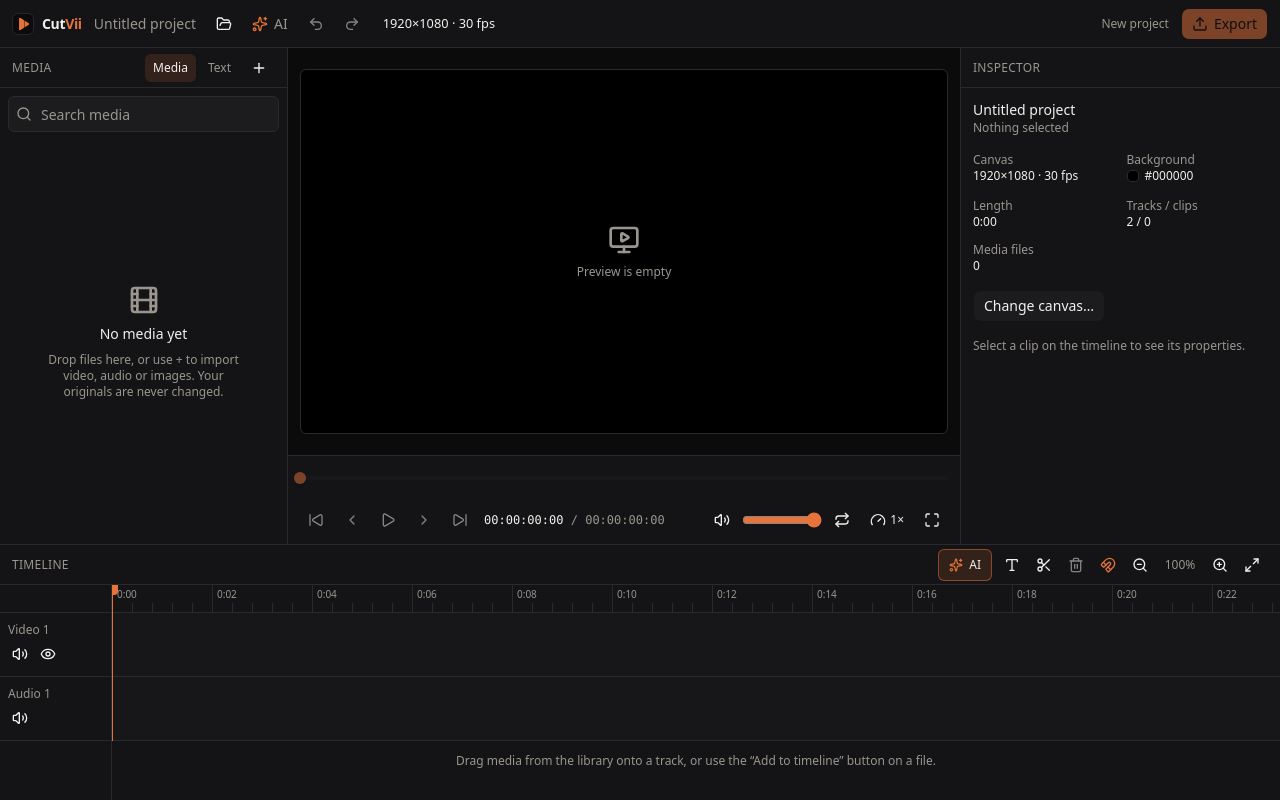
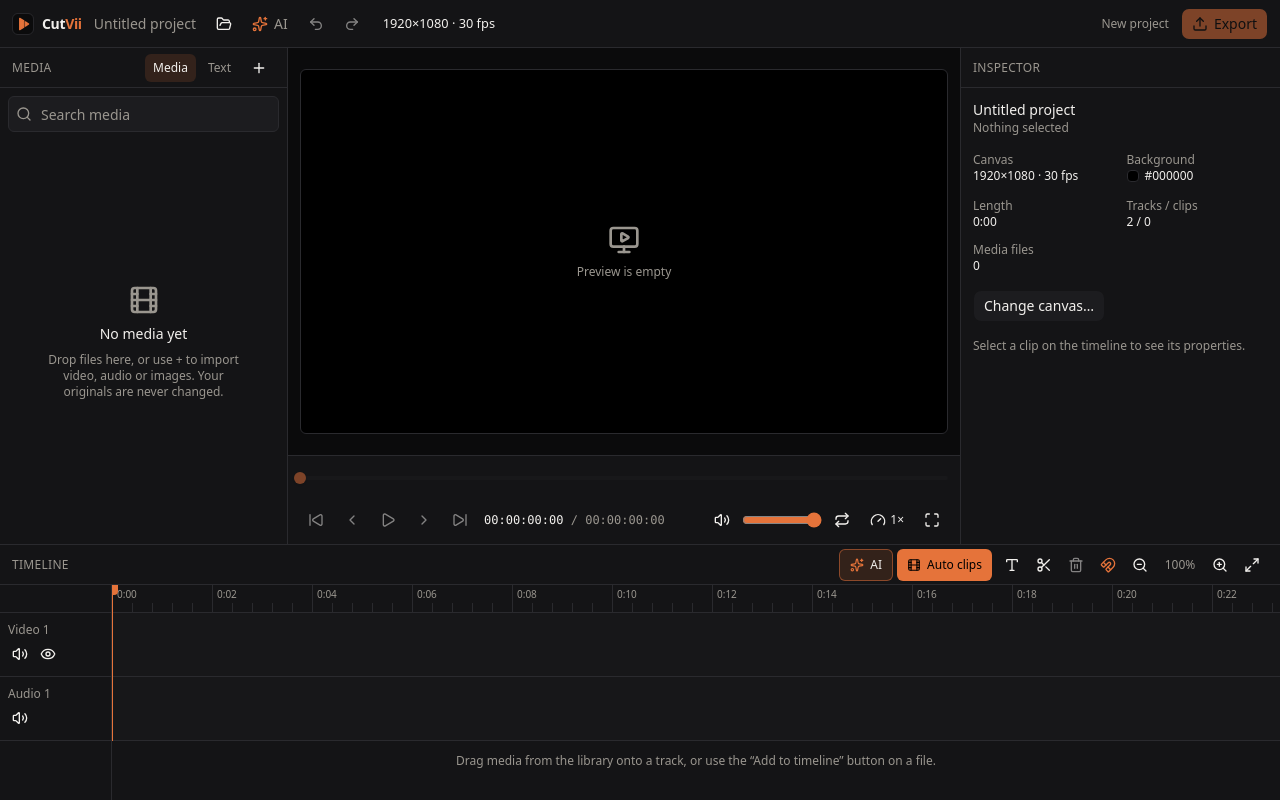
Before and after one commit to zidniryi/cutvii, a React (Vite) app: page / in a window 1280 px wide. Built offline with nearby package versions, Linux system fonts and the light colour scheme.

Commit message:
feat: enhance timeline for clipper

```diff
--- a/src/components/autoclips/AutoClipsSection.tsx
+++ b/src/components/autoclips/AutoClipsSection.tsx
@@ -24,7 +24,11 @@ export function AutoClipsSection({ clip }: { clip: TimelineClip }) {
   const ready = useAutoClipsStore(selectClipsReady);
 
   return (
-    <div role="group" aria-label="Auto clips" className="space-y-2 border-t pt-3">
+    <div
+      role="group"
+      aria-label="Auto clips"
+      className="space-y-2 rounded-lg border border-accent/40 bg-accent-soft p-3"
+    >
       <p className="flex items-center gap-2 text-sm font-medium text-text [&_svg]:size-4 [&_svg]:text-accent">
         <Scissors />
         Auto clips
--- a/src/components/inspector/AiPanel.tsx
+++ b/src/components/inspector/AiPanel.tsx
@@ -198,6 +198,7 @@ export function AiPanel({ clip }: { clip: TimelineClip }) {
 
   return (
     <div className="space-y-4 text-xs">
+      <AutoClipsSection clip={clip} />
       <div role="group" aria-label="Subtitles from speech" className="space-y-3">
         <div className="rounded-lg border border-accent/30 bg-accent-soft p-3">
           <p className="flex items-center gap-2 text-sm font-medium text-text [&_svg]:size-4 [&_svg]:text-accent">
@@ -428,8 +429,6 @@ export function AiPanel({ clip }: { clip: TimelineClip }) {
         )}
       </div>
 
-      <AutoClipsSection clip={clip} />
-
       <div role="group" aria-label="More AI tools" className="space-y-1.5 border-t pt-3">
         <p className="text-text-muted">More AI tools</p>
         {COMING.map((tool) => (
--- a/src/components/layout/Timeline.tsx
+++ b/src/components/layout/Timeline.tsx
@@ -4,6 +4,7 @@ import {
   EyeOff,
   Magnet,
   Maximize2,
+  Film,
   Scissors,
   Sparkles,
   Trash2,
@@ -26,6 +27,7 @@ import { useProjectStore } from "@/store/project";
 import { useSelectionStore } from "@/store/selection";
 import { useTimelineViewStore } from "@/store/timelineView";
 import { clipDuration, projectDuration } from "@/timeline/clips";
+import { selectClipsReady, useAutoClipsStore } from "@/store/autoClips";
 import { aiKindOf, openAiTools, openAutoClips } from "@/timeline/ai";
 import { copySelected, cutSelected } from "@/timeline/clipboard";
 import { freezeFrameAtPlayhead } from "@/timeline/freeze";
@@ -64,6 +66,7 @@ function Playhead({ pps }: { pps: number }) {
 
 export function Timeline() {
   const project = useProjectStore((s) => s.project);
+  const clipsReady = useAutoClipsStore(selectClipsReady);
   const selectedIds = useSelectionStore((s) => s.selectedClipIds);
   const pps = useTimelineViewStore((s) => s.pps);
   const snapping = useTimelineViewStore((s) => s.snapping);
@@ -169,6 +172,22 @@ export function Timeline() {
           >
             <Sparkles />
             AI
+          </button>
+          <button
+            type="button"
+            aria-label="Auto clips"
+            title="Auto clips: find short clips in a long video"
+            onClick={() => openAutoClips()}
+            className="relative mr-1 flex h-8 items-center gap-1.5 rounded-md bg-accent px-2.5 text-xs font-medium text-black hover:bg-accent-hover focus-visible:outline-accent pointer-coarse:h-11 [&_svg]:size-3.5"
+          >
+            <Film />
+            Auto clips
+            {clipsReady && (
+              <span
+                aria-hidden
+                className="absolute -top-1 -right-1 size-2.5 rounded-full border border-black bg-success"
+              />
+            )}
           </button>
           <IconButton label="Add text at playhead" icon={<Type />} onClick={() => void addTextAtPlayhead()} />
           <IconButton
```
